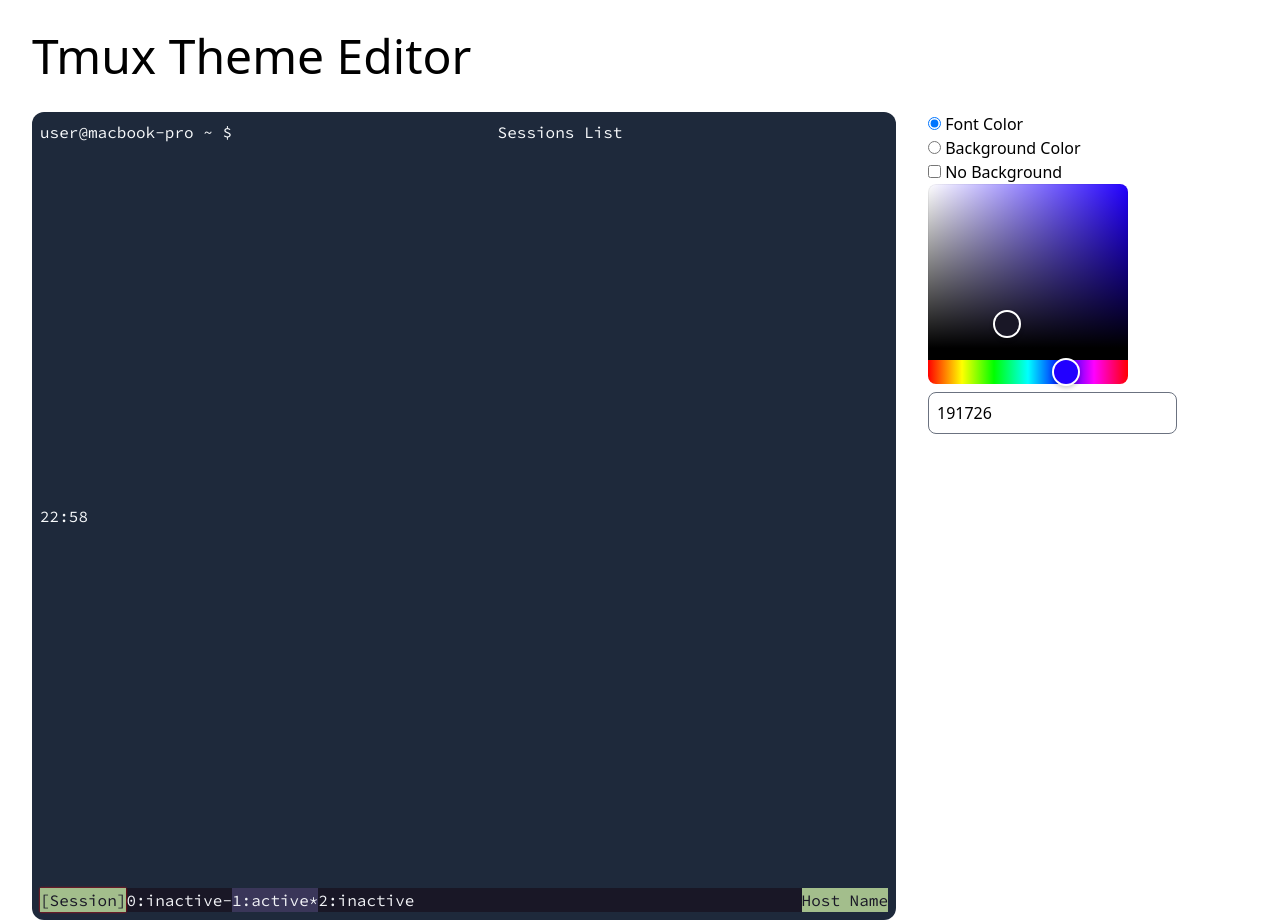
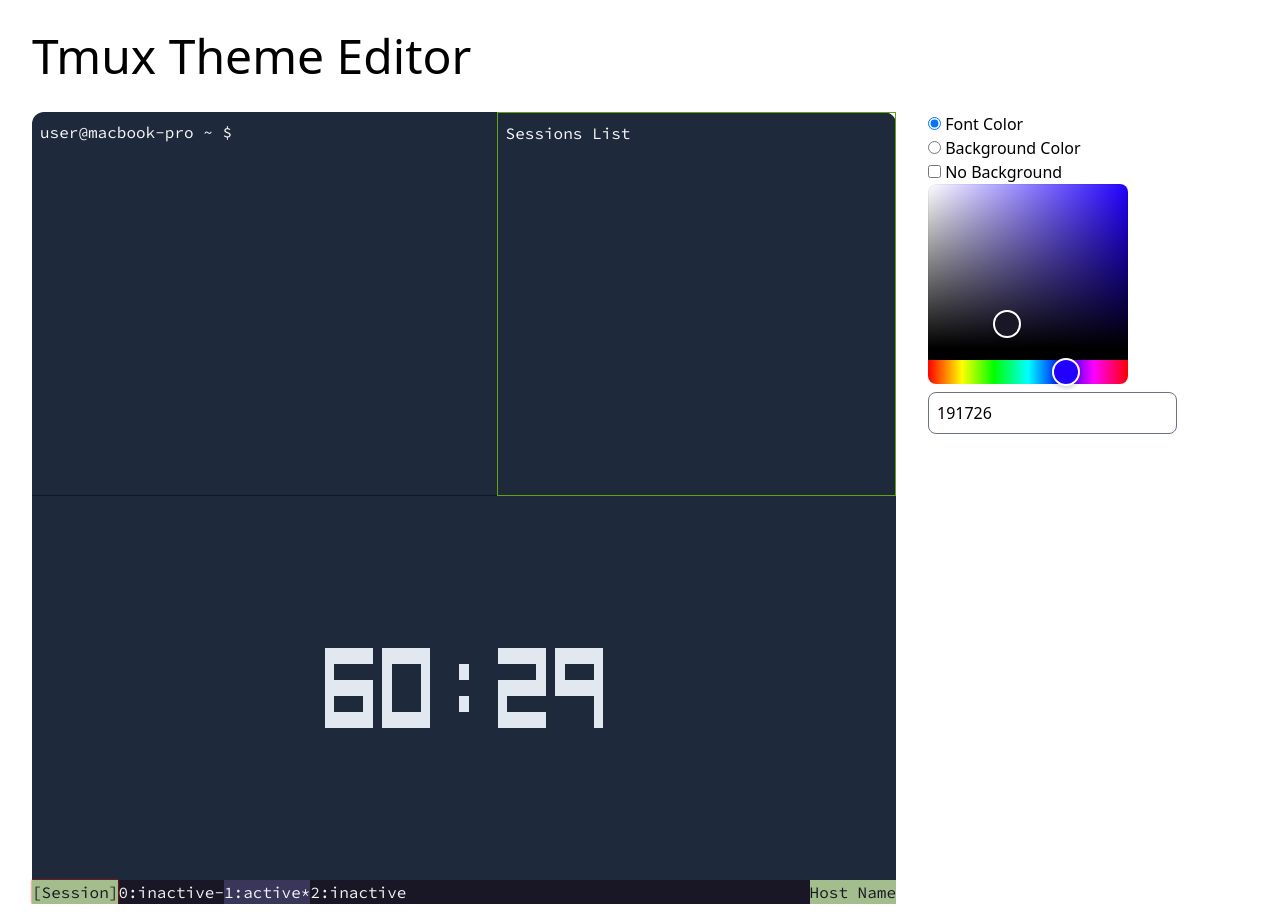
Before and after one commit to sahibalejandro/themux, a React (Vite) app: page / in a window 1280 px wide. Built offline with nearby package versions, Linux system fonts and the light colour scheme.

Commit message:
Added pane borders and real time clock

```diff
--- a/src/components/Clock.tsx
+++ b/src/components/Clock.tsx
@@ -1,3 +1,59 @@
+import { useEffect, useState } from "react";
+
+import ClockColon from "./ClockColon";
+import ClockNumber from "./ClockNumber";
+
+type TimeType = {
+  hourFirstDigit: string;
+  hourSecondDigit: string;
+  minuteFirstDigit: string;
+  minuteSecondDigit: string;
+};
+
+function getCurrentTime(): TimeType {
+  const date = new Date();
+  const [hourFirstDigit, hourSecondDigit = "0"] = String(date.getHours()).split(
+    ""
+  );
+  const [minuteFirstDigit, minuteSecondDigit = "0"] = String(
+    date.getMinutes()
+  ).split("");
+
+  return {
+    hourFirstDigit,
+    hourSecondDigit,
+    minuteFirstDigit,
+    minuteSecondDigit,
+  };
+}
+
 export default function Clock() {
-  return <div>22:58</div>;
+  const [time, setTime] = useState<TimeType>();
+
+  useEffect(() => {
+    setInterval(() => setTime(getCurrentTime()), 1000);
+  }, []);
+
+  if (time === undefined) {
+    return null;
+  }
+
+  const {
+    hourFirstDigit,
+    hourSecondDigit,
+    minuteFirstDigit,
+    minuteSecondDigit,
+  } = time;
+
+  return (
+    <div className="flex gap-[1ch]">
+      <ClockNumber number={hourFirstDigit} />
+      <ClockNumber number={hourSecondDigit} />
+      <div className="px-[2ch]">
+        <ClockColon />
+      </div>
+      <ClockNumber number={minuteFirstDigit} />
+      <ClockNumber number={minuteSecondDigit} />
+    </div>
+  );
 }
--- /dev/null
+++ b/src/components/ClockColon.tsx
@@ -0,0 +1,11 @@
+export default function ClockColon() {
+  return (
+    <div className="grid grid-cols-[1ch] grid-rows-[repeat(5,1em)]">
+      <div></div>
+      <div className="bg-slate-200"></div>
+      <div></div>
+      <div className="bg-slate-200"></div>
+      <div></div>
+    </div>
+  );
+}
--- /dev/null
+++ b/src/components/ClockNumber.tsx
@@ -0,0 +1,95 @@
+type PropsType = {
+  number: number | string;
+};
+
+const X = true;
+const _ = false;
+
+// prettier-ignore
+const NUMBERS = [
+  [
+    X,X,X,X,X,
+    X,_,_,_,X,
+    X,_,_,_,X,
+    X,_,_,_,X,
+    X,X,X,X,X,
+  ],
+  [
+    _,_,_,_,X,
+    _,_,_,_,X,
+    _,_,_,_,X,
+    _,_,_,_,X,
+    _,_,_,_,X,
+  ],
+  [
+    X,X,X,X,X,
+    _,_,_,_,X,
+    X,X,X,X,X,
+    X,_,_,_,_,
+    X,X,X,X,X,
+  ],
+  [
+    X,X,X,X,X,
+    _,_,_,_,X,
+    X,X,X,X,X,
+    _,_,_,_,X,
+    X,X,X,X,X,
+  ],
+  [
+    X,_,_,_,X,
+    X,_,_,_,X,
+    X,X,X,X,X,
+    _,_,_,_,X,
+    _,_,_,_,X,
+  ],
+  [
+    X,X,X,X,X,
+    X,_,_,_,_,
+    X,X,X,X,X,
+    _,_,_,_,X,
+    X,X,X,X,X,
+  ],
+  [
+    X,X,X,X,X,
+    X,_,_,_,_,
+    X,X,X,X,X,
+    X,_,_,_,X,
+    X,X,X,X,X,
+  ],
+  [
+    X,X,X,X,X,
+    _,_,_,_,X,
+    _,_,_,_,X,
+    _,_,_,_,X,
+    _,_,_,_,X,
+  ],
+  [
+    X,X,X,X,X,
+    X,_,_,_,X,
+    X,X,X,X,X,
+    X,_,_,_,X,
+    X,X,X,X,X,
+  ],
+  [
+    X,X,X,X,X,
+    X,_,_,_,X,
+    X,X,X,X,X,
+    _,_,_,_,X,
+    _,_,_,_,X,
+  ],
+]
+
+export default function ClockNumber(props: PropsType) {
+  console.log(props.number);
+
+  return (
+    <div className="clock-number">
+      {NUMBERS[props.number].map((colorize, index) => (
+        <div
+          key={`cell-${index}`}
+          className={colorize ? "bg-slate-200" : ""}
+        ></div>
+      ))}
+    </div>
+  );
+}
--- a/src/components/Pane.tsx
+++ b/src/components/Pane.tsx
@@ -4,7 +4,7 @@
 };
 
 function Pane(props: PropsType) {
-  return <div className={`h-96 ${props.className}`}>{props.children}</div>;
+  return <div className={`h-96 p-2 ${props.className}`}>{props.children}</div>;
 }
 
 Pane.defaultProps = {
--- a/src/components/Terminal.tsx
+++ b/src/components/Terminal.tsx
@@ -5,15 +5,17 @@
 
 export default function Terminal() {
   return (
-    <div className="font-source-code-pro bg-slate-800 text-slate-50 p-2 rounded-xl">
+    <div className="font-source-code-pro bg-slate-800 text-slate-50 rounded-xl">
       <div className="flex">
-        <Pane className="flex-grow">user@macbook-pro ~ $</Pane>
-        <Pane className="flex-grow">
+        <Pane className="flex-grow border-b border-slate-900">
+          user@macbook-pro ~ $
+        </Pane>
+        <Pane className="flex-grow border-l border-b border border-lime-600">
           <SessionsList />
         </Pane>
       </div>
       <div>
-        <Pane>
+        <Pane className="flex items-center justify-center">
           <Clock />
         </Pane>
       </div>
--- a/src/index.css
+++ b/src/index.css
@@ -13,3 +13,9 @@
 .tmux-element.active, .tmux-element:hover {
   box-shadow: 0 0 2px red;
 }
+
+.clock-number {
+  display: grid;
+  grid-template-columns: repeat(5, 1ch);
+  grid-template-rows: repeat(5, 1em);
+}
```
